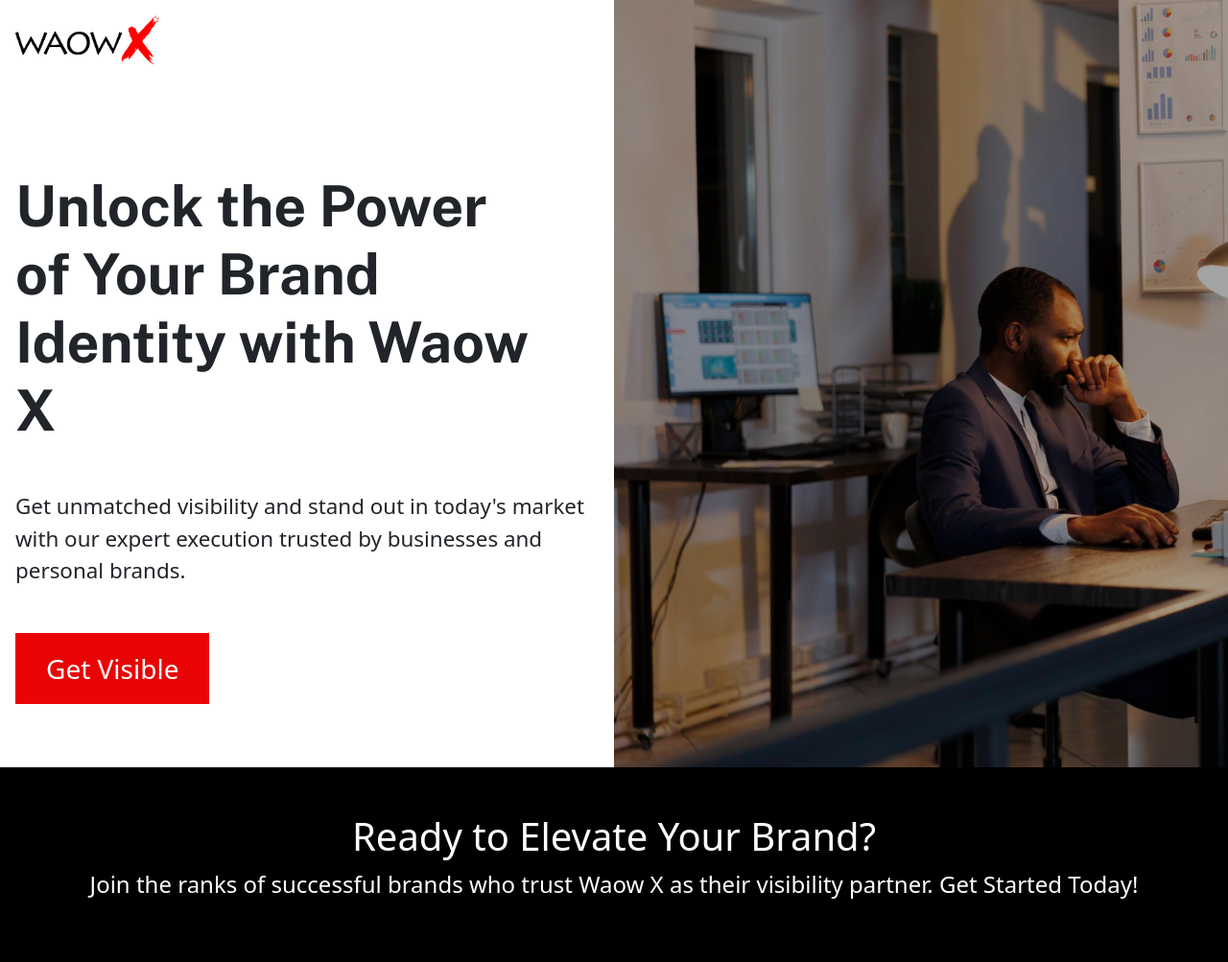
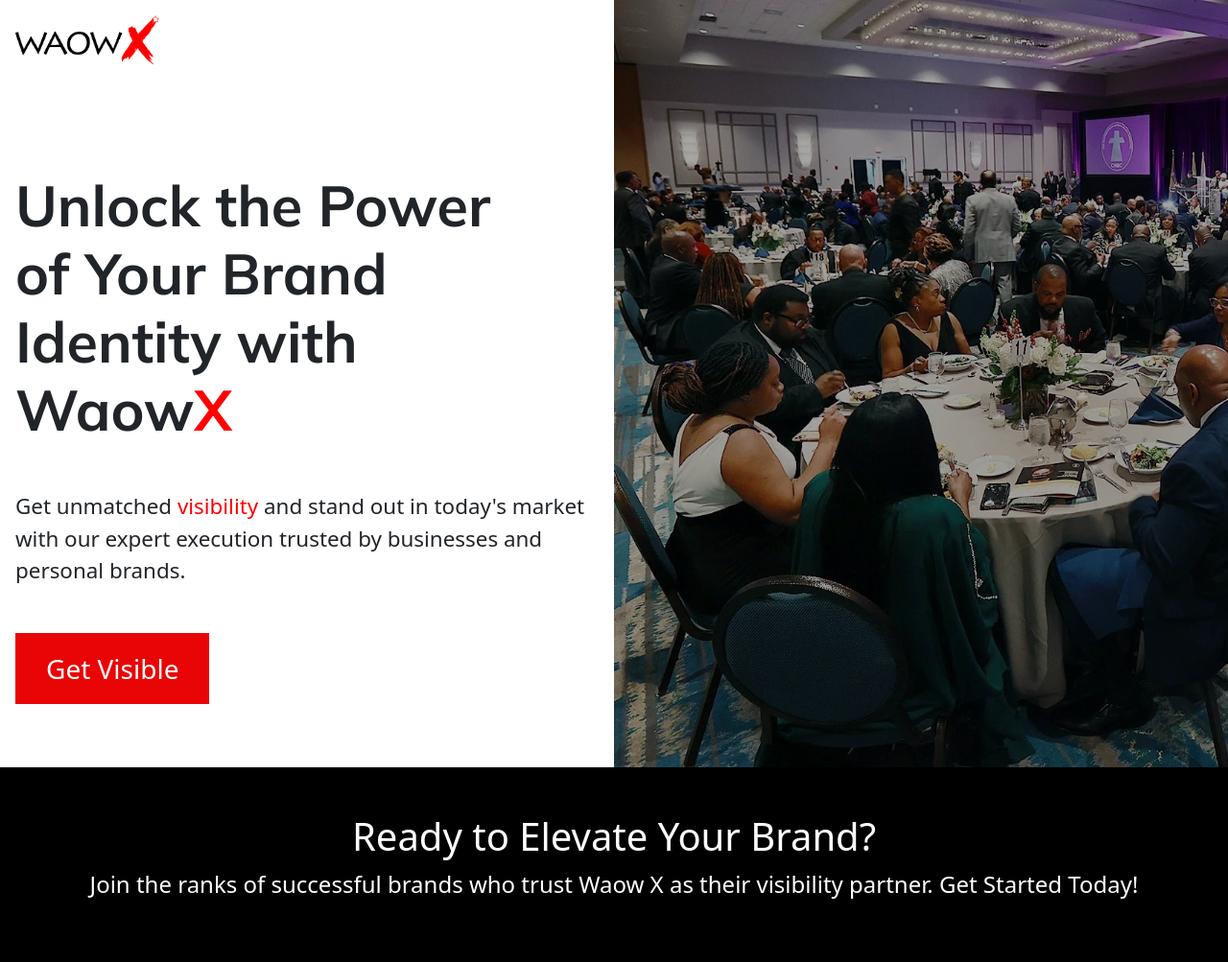
Before and after one commit to Chukason29/woawx_PR, a PHP site: page / in a window 1280 px wide. Shown: the top 1003 px of the page at 96% size. Run offline with PHP 8.4, Linux system fonts and the light colour scheme; some libraries are stand-ins or nearby versions.

Commit message:
main banner changes

```diff
--- a/css/styles.css
+++ b/css/styles.css
@@ -1,5 +1,6 @@
 @import url('https://fonts.googleapis.com/css2?family=Public+Sans:ital,wght@0,100..900;1,100..900&display=swap');
 @import url('https://fonts.googleapis.com/css2?family=Young+Serif&display=swap');
+@import url('https://fonts.googleapis.com/css2?family=Mulish:ital,wght@0,200..1000;1,200..1000&display=swap');
 *{
     margin: 0;
     padding: 0;
@@ -26,7 +27,7 @@
     width: 50%;
 }
 #main-banner-right {
-    background-image: url(../img/main-banner.jpg);
+    background-image: url(../img/GuestListManagement.jpg);
     background-size: cover;
     background-repeat: no-repeat;
 }
@@ -44,7 +45,7 @@
 #main-banner-left-writ h1{
     max-width: 90%;
     font-size: 3.7rem;
-    font-family: "Public Sans", sans-serif;
+    font-family: "Mulish", sans-serif;
 }
 #main-banner-left-writ{
     margin-block-start: 7rem;
--- a/index.html
+++ b/index.html
@@ -19,10 +19,10 @@
             </div>
             <div id="main-banner-left-writ">
                 <h1>
-                    <strong>Unlock the Power of Your Brand Identity with Waow X</strong>
+                    <strong>Unlock the Power of Your Brand Identity with Waow<span style="color: red;">X</span></strong>
                 </h1>
                 <p>
-                    Get unmatched visibility and stand out in today's market with our expert execution trusted by businesses and personal brands.
+                    Get unmatched <span style="color: red;">visibility</span>  and stand out in today's market with our expert execution trusted by businesses and personal brands.
                 </p>
                 <a href="http://">Get Visible</a>
             </div>
```
